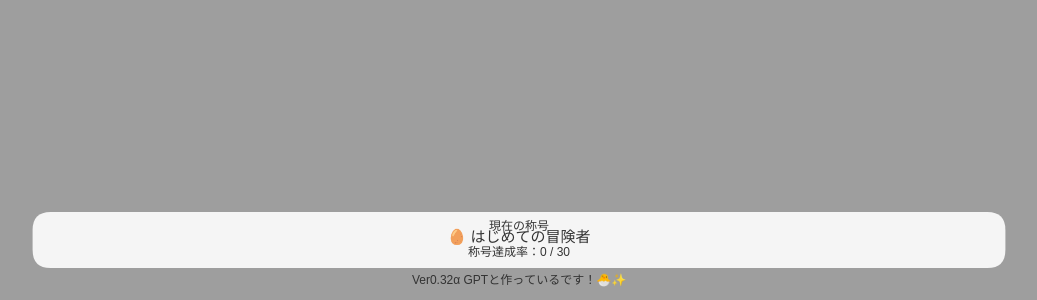
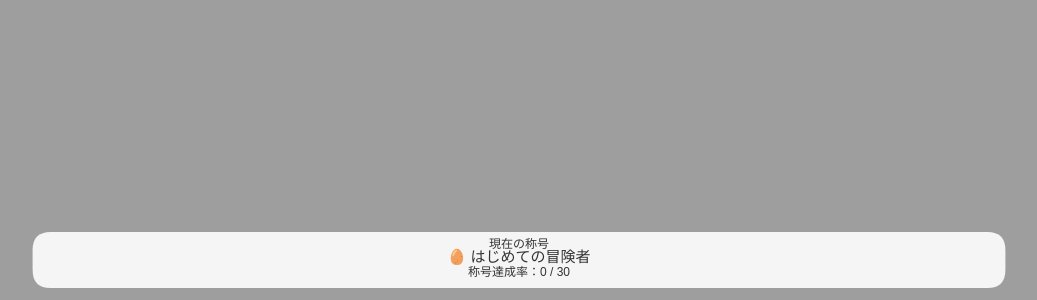
Before and after one commit to SERA-and-SERAPY/serapy-shooting, a plain HTML site: page index.html in a window 1280 px wide. Shown: the part 500-800 px from the top of the page, without its empty margins (121-1158 px from the left). Drawn offline with Linux system fonts and the light colour scheme.

Commit message:
Update index.html

```diff
--- a/index.html
+++ b/index.html
@@ -189,11 +189,10 @@ function drawTitle(){
   button("",canvas.width*0.52,canvas.height*0.687,canvas.width*0.30,h,()=>scene="high",true);
   button("",x,canvas.height*0.744,w,h,()=>scene="how",true);
 
-  rrect(canvas.width*0.12,canvas.height*0.89,canvas.width*0.76,canvas.height*0.07,18,"rgba(255,255,255,.90)");
-  txt("現在の称号",canvas.width/2,canvas.height*0.912,12);
-  txt(save.currentTitle,canvas.width/2,canvas.height*0.928,15);
-  txt(`称号達成率：${ownedCount()} / 30`,canvas.width/2,canvas.height*0.945,12);
-  txt("Ver0.32α GPTと作っているです！🐣✨",canvas.width/2,canvas.height-16,12);
+  rrect(canvas.width*0.12,canvas.height*0.915,canvas.width*0.76,canvas.height*0.07,18,"rgba(255,255,255,.90)");
+  txt("現在の称号",canvas.width/2,canvas.height*0.935,12);
+  txt(save.currentTitle,canvas.width/2,canvas.height*0.953,15);
+  txt(`称号達成率：${ownedCount()} / 30`,canvas.width/2,canvas.height*0.970,12);
 }
 
 function drawHow(){
```
